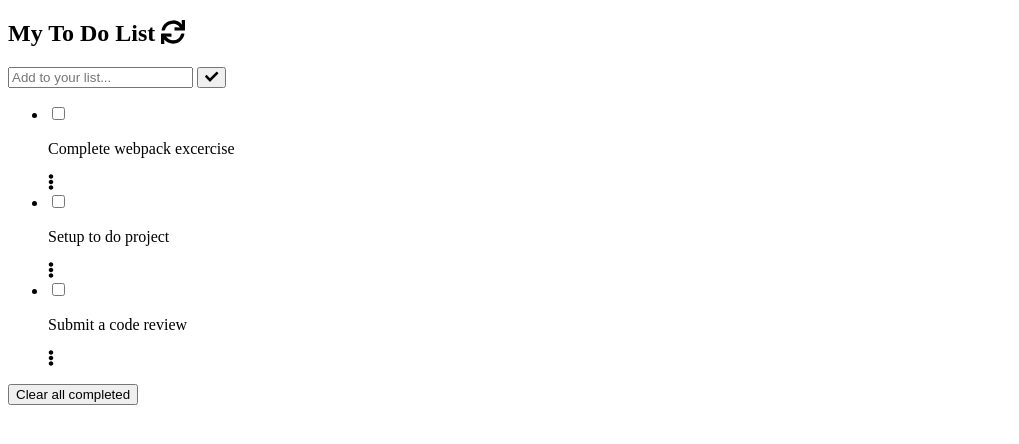
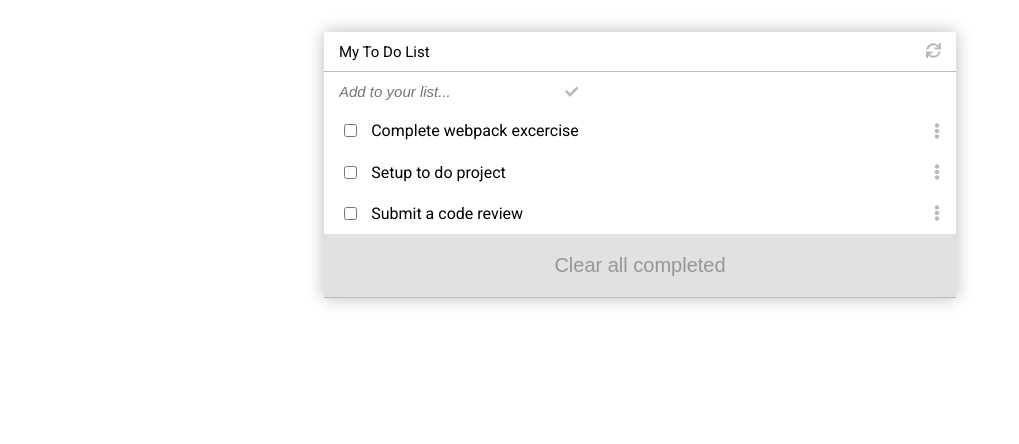
Before and after one commit to fortuneonyeka/jsToDoList, a website built with webpack: page src/index.html in a window 1280 px wide. Shown: the whole page, without its empty margins (0-1019 px from the left). Built offline with nearby package versions, Linux system fonts and the light colour scheme.

Commit message:
Add app basic styling

```diff
--- a/src/style.css
+++ b/src/style.css
@@ -1 +1,89 @@
 @import url('https://fonts.googleapis.com/css2?family=Roboto&display=swap');
+
+html {
+  width: 100vw;
+}
+
+body {
+  position: relative;
+  font-size: 16px;
+  font-family: 'Roboto', sans-serif;
+}
+
+.to_dolist_container {
+  position: relative;
+  width: 50%;
+  margin: 2em auto;
+
+  /* margin: auto; */
+  box-shadow: 0 0 1em rgb(186, 186, 185);
+}
+
+.title {
+  display: flex;
+  justify-content: space-between;
+  border-bottom: 1px solid rgb(186, 186, 183);
+  padding: 0.7em 1em;
+  margin: 0;
+  font-size: 15px;
+  font-weight: normal;
+}
+
+#to_doList_form {
+  /* display: flex; */
+  justify-content: space-between;
+  align-items: center;
+  width: 100%;
+  border-bottom: 1px solid rgb(186, 186, 183);
+}
+
+.to_do_input {
+  padding: 0.7em 1em;
+  font-style: italic;
+  font-size: 15px;
+  border: none;
+  outline: none;
+}
+
+.svg-inline--fa { color: rgb(185, 185, 185); }
+
+.submit_btn {
+  background-color: inherit;
+
+  /* padding: 10px; */
+  margin-right: 0.5em;
+  border: none;
+}
+
+#to_do_list {
+  list-style: none;
+  margin: 0;
+  padding: 0;
+}
+
+.list_container {
+  display: flex;
+  justify-content: space-between;
+  align-items: center;
+  border-bottom: var(--bottom-line);
+  padding: 0 1em;
+}
+
+.checkbox_container {
+  display: flex;
+  align-items: center;
+}
+
+.checkbox_container p {
+  margin: 0.7em;
+}
+
+.clear_all {
+  width: 100%;
+  text-align: center;
+  border: 0;
+  padding: 1em;
+  background-color: rgb(225, 225, 225);
+  color: rgb(150, 150, 150);
+  font-size: 20px;
+}
```
